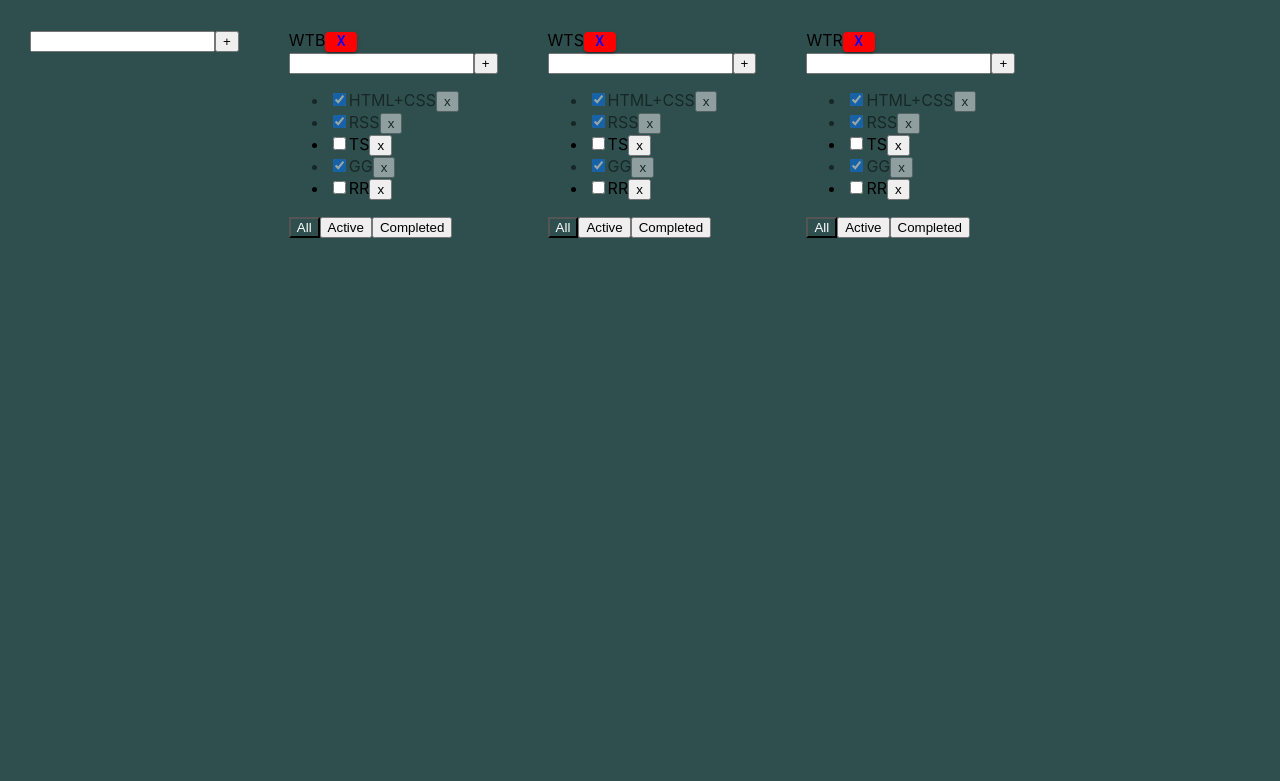
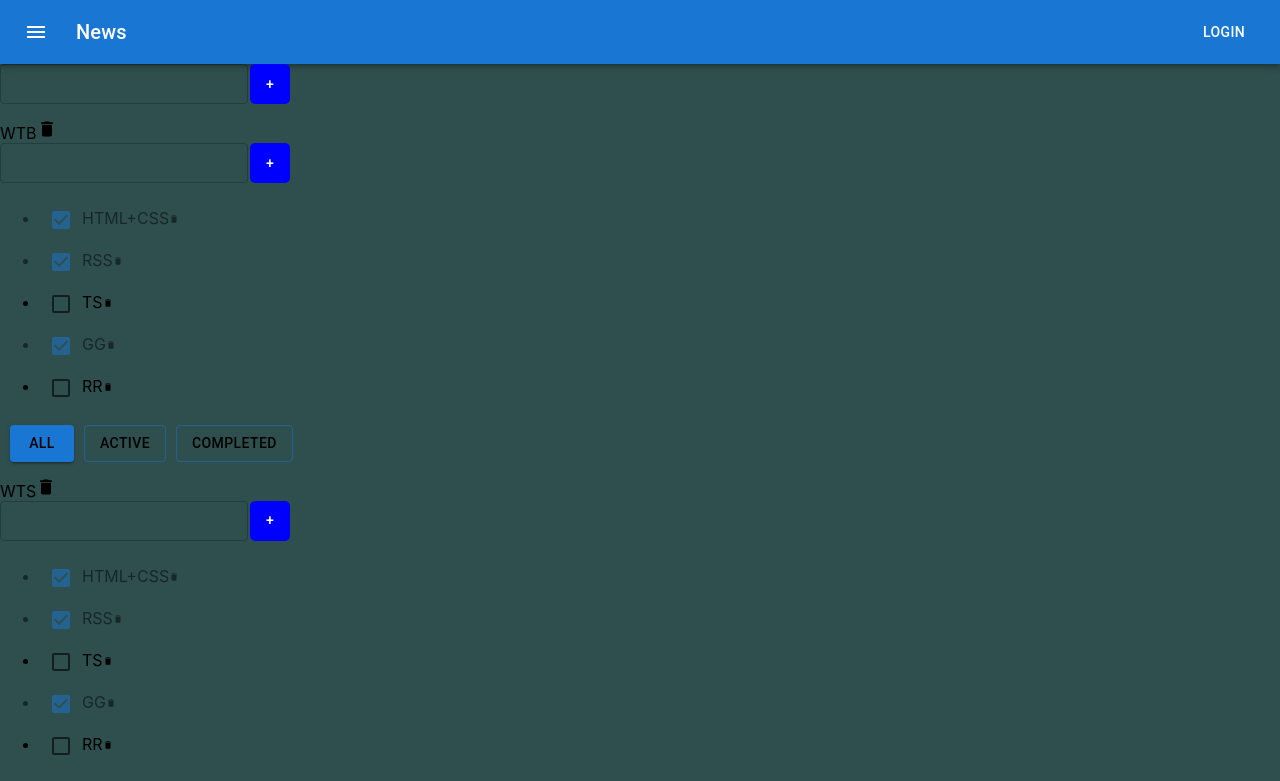
Before and after one commit to AlexeYankov/IT-Incubator, a React (Create React App) app: page / in a window 1280 px wide. Shown: the top 781 px of the page. Built offline with nearby package versions, Linux system fonts and the light colour scheme.

Commit message:
stylized input, buttons and added HeaderBar

```diff
--- a/package.json
+++ b/package.json
@@ -5,7 +5,8 @@
   "dependencies": {
     "@emotion/react": "^11.9.3",
     "@emotion/styled": "^11.9.3",
-    "@mui/material": "^5.8.7",
+    "@mui/icons-material": "^5.8.4",
+    "@mui/material": "^5.9.0",
     "@mui/styled-engine-sc": "^5.8.0",
     "@reduxjs/toolkit": "^1.8.3",
     "@testing-library/jest-dom": "^4.2.4",
--- a/src/App.css
+++ b/src/App.css
@@ -1,14 +1,8 @@
 .App {
-  padding: 30px;
-  display: flex;
-}
 
-.App > div {
-  margin-right: 50px;
 }
 
 .is-done {
-  margin-left: bold;
   opacity: 0.5;
 }
 
@@ -16,3 +10,12 @@
   background-color: darkslategray;
   color: white;
 }
+.fontSize {
+  font-max-size: 8px;
+  font-min-size: 8px;
+}
+.error {
+  border-style: solid;
+  border-color: green;
+  border-width: 2px;
+}
--- a/src/App.tsx
+++ b/src/App.tsx
@@ -3,6 +3,7 @@ import './App.css';
 import TodoList, {TasksType} from './Todolist';
 import {v1} from "uuid";
 import TodolistInput from "./components/todolistInput";
+import ButtonAppBar from "./ButtonAppBar";
 
 export type FilterValuesType = "all" | "active" | "completed"
 export type TodoListType = {
@@ -126,6 +127,7 @@ function App() {
     }
     return (
         <div className="App">
+            <ButtonAppBar/>
             <TodolistInput callBack={addTodolist}/>
             {todoListsComponents}
         </div>
--- /dev/null
+++ b/src/ButtonAppBar.tsx
@@ -0,0 +1,32 @@
+import * as React from 'react';
+import AppBar from '@mui/material/AppBar';
+import Box from '@mui/material/Box';
+import Toolbar from '@mui/material/Toolbar';
+import Typography from '@mui/material/Typography';
+import Button from '@mui/material/Button';
+import IconButton from '@mui/material/IconButton';
+import MenuIcon from '@mui/icons-material/Menu';
+
+export default function ButtonAppBar() {
+  return (
+    <Box sx={{ flexGrow: 1 }}>
+      <AppBar position="static">
+        <Toolbar>
+          <IconButton
+            size="large"
+            edge="start"
+            color="inherit"
+            aria-label="menu"
+            sx={{ mr: 2 }}
+          >
+            <MenuIcon />
+          </IconButton>
+          <Typography variant="h6" component="div" sx={{ flexGrow: 1 }}>
+            News
+          </Typography>
+          <Button color="inherit">Login</Button>
+        </Toolbar>
+      </AppBar>
+    </Box>
+  );
+}
--- a/src/Todolist.tsx
+++ b/src/Todolist.tsx
@@ -2,7 +2,8 @@ import React, {useState, KeyboardEvent, ChangeEvent} from 'react';
 import './App.css';
 import {FilterValuesType} from './App';
 import TodolistInput from "./components/todolistInput";
-import {Button} from "@mui/material";
+import {Button, Checkbox} from "@mui/material";
+import DeleteIcon from '@mui/icons-material/Delete';
 import TodolistTitle from "./components/TodolistTitle";
 
 export type TasksType = {
@@ -29,14 +30,24 @@ type TodoListType = {
 const TodoList = (props: TodoListType) => {
     const tasksJSXElements = props.tasks.length
         ? props.tasks.map(t => {
+            const styleForRTaskList = {
+                maxWidth: '10px',
+                maxHeight: '10px',
+                minWidth: '10px',
+                minHeight: '10px',
+                fontsize: '2px',
+                color: 'black',
+            }
             const removeTask = () => props.removeTask(t.id, props.todoListID)
             const changeTaskStatus = (e: ChangeEvent<HTMLInputElement>) => props.changeTaskStatus(t.id, e.currentTarget.checked, props.todoListID)
             const taskClasses = t.isDone ? 'is-done' : ''
             return (
                 <li key={t.id} className={taskClasses}>
-                    <input onChange={changeTaskStatus} type="checkbox" checked={t.isDone}/>
+                    {/*<input />*/}
+                    <Checkbox onChange={changeTaskStatus} checked={t.isDone} defaultChecked/>
                     <TodolistTitle title={t.title} callBack={(newTitle:string)=>editTaskHandler(t.id, newTitle)}/>
-                    <button onClick={removeTask}>x</button>
+                    <DeleteIcon onClick={removeTask} style={styleForRTaskList}/>
+
                 </li>
             )
         })
@@ -44,9 +55,9 @@ const TodoList = (props: TodoListType) => {
     const changeFilter = (filter: FilterValuesType) => {
         return () => props.changeFilter(filter, props.todoListID)
     }
-    const allBtnClasses = props.filter === 'all' ? 'active-filter' : ''
-    const activeBtnClasses = props.filter === 'active' ? 'active-filter' : ''
-    const completedBtnClasses = props.filter === 'completed' ? 'active-filter' : ''
+    const allBtnClasses = props.filter === 'all' ? 'contained' : 'outlined'
+    const activeBtnClasses = props.filter === 'active' ? 'contained' : 'outlined'
+    const completedBtnClasses = props.filter === 'completed' ? 'contained' : 'outlined'
     const removeTodolist = () => {
         props.removeTodolist(props.todoListID)
     }
@@ -59,28 +70,34 @@ const TodoList = (props: TodoListType) => {
     const editTaskHandler = (taskID: string, newTitle: string) => {
         props.editTask(props.todoListID, taskID, newTitle)
     }
-    const styleForRTL = {
+
+    const styleForRTodoList = {
         maxWidth: '20px',
         maxHeight: '20px',
         minWidth: '20px',
         minHeight: '20px',
         fontsize: '2px',
-        color: 'blue',
-        backgroundColor: 'red'
+        color: 'black',
+        marginTop: '15px',
+    }
+    const filterAll = {
+        fontsize: '2px',
+        color: 'black',
+        marginLeft: '10px',
     }
     return (
         <div>
             <TodolistTitle title={props.title} callBack={editTodolistHandler}/>
-            <Button onClick={removeTodolist} variant="contained" style={styleForRTL}>x</Button>
+            <DeleteIcon onClick={removeTodolist} style={styleForRTodoList}/>
+
             <TodolistInput callBack={CallBackHandler}/>
             <ul>
                 {tasksJSXElements}
             </ul>
             <div>
-
-                <button className={allBtnClasses} onClick={changeFilter("all")}>All</button>
-                <button className={activeBtnClasses} onClick={changeFilter("active")}>Active</button>
-                <button className={completedBtnClasses} onClick={changeFilter("completed")}>Completed</button>
+                <Button variant={allBtnClasses} onClick={changeFilter("all")} style={filterAll}>All</Button>
+                <Button variant={activeBtnClasses} onClick={changeFilter("active")} style={filterAll}>Active</Button>
+                <Button variant={completedBtnClasses} onClick={changeFilter("completed")} style={filterAll}>Completed</Button>
             </div>
         </div>
     )
--- a/src/components/TodolistTitle.tsx
+++ b/src/components/TodolistTitle.tsx
@@ -1,4 +1,5 @@
 import React, {ChangeEvent, KeyboardEvent, useState} from 'react';
+import {TextField} from "@mui/material";
 
 type TodolistTitleType = {
     title: string
@@ -21,12 +22,15 @@ const TodolistTitle = (props: TodolistTitleType) => {
     const onKeyDownAddTask = (e: KeyboardEvent<HTMLInputElement>) => e.key === "Enter" && addTask()
     return (
         edit
-            ? <input onBlur={EditTitleHandler}
-                     onChange={onChangeHandler}
-                     autoFocus type="text"
-                     value={newTitle}
-                     onKeyDown={onKeyDownAddTask}
-
+            ?<TextField
+                id="outlined-basic"
+                label="Outlined"
+                variant="outlined"
+                onChange={onChangeHandler}
+                autoFocus type="text"
+                value={newTitle}
+                onBlur={EditTitleHandler}
+                onKeyDown={onKeyDownAddTask}
             />
             : <span onDoubleClick={EditTitleHandler}>{props.title}</span>
 
--- a/src/components/todolistInput.tsx
+++ b/src/components/todolistInput.tsx
@@ -1,4 +1,5 @@
 import React, {ChangeEvent, KeyboardEvent, useState} from 'react';
+import {Button, TextField} from "@mui/material";
 
 export default TodolistInput;
 
@@ -9,7 +10,6 @@ type TodoListInputType = {
 function TodolistInput(props: TodoListInputType) {
     const [title, setTitle] = useState<string>("")
     const [error, setError] = useState<boolean>(false)
-    const errorInputStyle = error ? {border: "2px solid red", outline: 'none'} : undefined
     const addTask = () => {
         const taskTitle = title.trim()
         if (taskTitle) {
@@ -26,16 +26,33 @@ function TodolistInput(props: TodoListInputType) {
         if (error && taskTitle) setError(false)
         if (!error && !taskTitle) setError(true)
     }
+    const addTaskStyle = {
+        maxWidth: '40px',
+        maxHeight: '40px',
+        minWidth: '40px',
+        minHeight: '40px',
+        fontsize: '2px',
+        color: 'white',
+        backgroundColor: 'blue',
+        borderRadius: '5px',
+        marginLeft: '2px',
+    }
+    const errorMessage = error && 'Title is required!'
     return (
         <div>
-            <input
-                style={errorInputStyle}
+            <TextField
+                id="outlined-basic"
+                variant="outlined"
+                size="small"
                 value={title}
+                label={errorMessage}
+                error={error}
                 onChange={onChangeSetTitle}
                 onKeyDown={onKeyDownAddTask}
-            />
-            <button onClick={addTask}>+</button>
-            {error && <div style={{color: "red", fontWeight: "bold"}}>Title is required!</div>}
+                className={error ? "error" : ""}
+                />
+
+            <Button onClick={addTask} style={addTaskStyle}>+</Button>
         </div>
     );
 }
```
Also changed, not shown: 1 other file (tests, documents, lock files or other folders).
